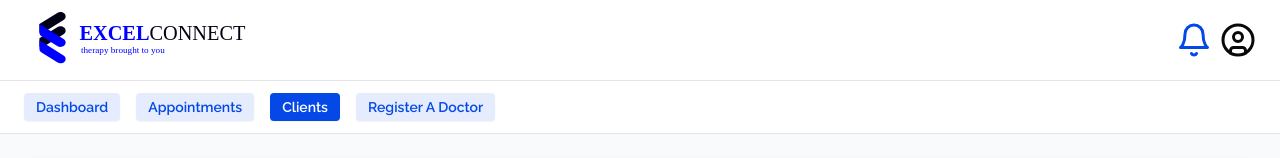
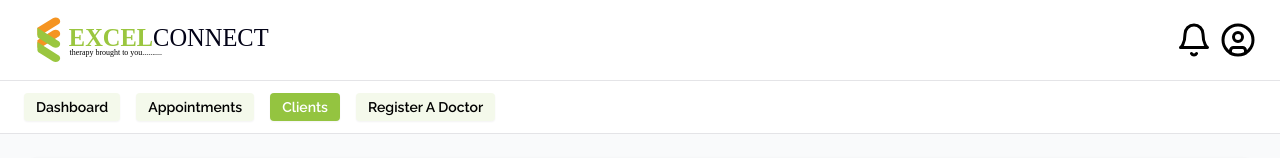
Before and after one commit to AbNAt-Cell/ExcelAid-Admin, a Next.js app: page /admin/clients in a window 1280 px wide. Shown: the top 158 px of the page. Built offline with nearby package versions, Linux system fonts and the light colour scheme; no server answers.

Commit message:
feat(ui): updated site logo and applied new primary color (#9ac63f)

```diff
--- a/app/admin/register-a-doc/page.tsx
+++ b/app/admin/register-a-doc/page.tsx
@@ -182,7 +182,7 @@ export default function RegisterADoctor() {
 
   return (
     <div className="min-h-screen flex flex-col">
-      <div className="flex-1 bg-gray-50 py-8 px-4 sm:px-6 lg:px-8">
+      <div className="flex-1 bg-gray-50 px-4 sm:px-6 lg:px-8">
         <div className="max-w-4xl mx-auto">
           {/* Header */}
           <div className="text-center mb-8">
--- a/app/globals.css
+++ b/app/globals.css
@@ -23,7 +23,7 @@ body {
     --popover-foreground: 240 10% 3.9%;
     --primary: 222 97% 46%;
     --primary-foreground: 0 0% 98%;
-    --secondary: 219 95% 17%;
+    --secondary: 82 53% 51%;
     --secondary-foreground: 0 0% 98%;
     --muted: 240 4.8% 95.9%;
     --muted-foreground: 240 3.8% 46.1%;
--- a/components/AdminHeader.tsx
+++ b/components/AdminHeader.tsx
@@ -60,7 +60,7 @@ const AdminHeader = () => {
             <div className="flex items-center gap-2">
               <DropdownMenu>
                 <DropdownMenuTrigger asChild>
-                  <Button className='text-primary hover:text-primary' asChild variant="ghost" size="icon">
+                  <Button className='text-black hover:text-secondary' asChild variant="ghost" size="icon">
                     <Bell className="h-6 w-6 cursor-pointer" />
                   </Button>
                 </DropdownMenuTrigger>
@@ -75,7 +75,7 @@ const AdminHeader = () => {
               <DropdownMenu>
                 <DropdownMenuTrigger asChild>
                   <Button asChild variant="ghost" size="icon">
-                    <UserCircle className="h-6 w-6 cursor-pointer" />
+                    <UserCircle className="h-6 w-6 cursor-pointer text-black hover:text-secondary" />
                   </Button>
                 </DropdownMenuTrigger>
                 <DropdownMenuContent className="w-56">
@@ -97,7 +97,7 @@ const AdminHeader = () => {
                   </div>
                   <DropdownMenuSeparator />
                   <Link href="/admin/profile">
-                    <DropdownMenuItem className='cursor-pointer text-blue-600 focus:text-blue-600'>
+                    <DropdownMenuItem className='cursor-pointer text-black focus:text-secondary'>
                       <UserCircle className="mr-2 h-4 w-4" />Profile
                     </DropdownMenuItem>
                   </Link>
@@ -113,22 +113,42 @@ const AdminHeader = () => {
         <div className='flex items-center justify-between px-6 py-3'>
           <div className="flex flex-wrap flex-row items-center gap-4">
             <Link href="/admin/dashboard">
-              <Button className={`${isActivePath('dashboard')} font-semibold rounded-sm text-[14px] h-7 w-22`} variant="pill" size="sm">
+              <Button className={`
+                font-semibold rounded-sm text-[14px] h-7 w-22
+                ${isActivePath('dashboard')
+                  ? 'bg-secondary text-black hover:bg-secondary/90'
+                  : 'bg-secondary/10 text-black hover:bg-secondary hover:text-white'}
+                `} variant="pill" size="sm">
                 Dashboard
               </Button>
             </Link>
             <Link href="/admin/appointments">
-              <Button className={`${isActivePath('appointments')} font-semibold rounded-sm text-[14px] h-7 w-22`} variant="pill" size="sm">
+              <Button className={`
+                font-semibold rounded-sm text-[14px] h-7 w-22
+                ${isActivePath('appointments')
+                  ? 'bg-secondary text-white hover:bg-secondary/90'
+                  : 'bg-secondary/10 text-black hover:bg-secondary hover:text-white'}
+                `} variant="pill" size="sm">
                 Appointments
               </Button>
             </Link>
             <Link href="/admin/clients">
-              <Button className={`${isActivePath('clients')} font-semibold rounded-sm text-[14px] h-7 w-22`} variant="pill" size="sm">
+              <Button className={`
+                font-semibold rounded-sm text-[14px] h-7 w-22
+                ${isActivePath('clients')
+                  ? 'bg-secondary text-white hover:bg-secondary/90'
+                  : 'bg-secondary/10 text-black hover:bg-secondary hover:text-white'}
+              `} variant="pill" size="sm">
                 Clients
               </Button>
             </Link>
             <Link href="/admin/register-a-doc">
-              <Button className={`${isActivePath('register-a-doc')} font-semibold rounded-sm text-[14px] h-7 w-22`} variant="pill" size="sm">
+              <Button className={`
+                font-semibold rounded-sm text-[14px] h-7 w-22
+                ${isActivePath('register-a-doc')
+                  ? 'bg-secondary text-white hover:bg-secondary/90'
+                  : 'bg-secondary/10 text-black hover:bg-secondary hover:text-white'}
+              `} variant="pill" size="sm">
                 Register A Doctor
               </Button>
             </Link>
--- a/components/ui/button.tsx
+++ b/components/ui/button.tsx
@@ -20,7 +20,7 @@ const buttonVariants = cva(
         outlineDanger:
           "border border-destructive text-destructive shadow-sm hover:bg-destructive hover:text-destructive-foreground",
         pill:
-          "text-primary bg-primary/10 shadow-sm hover:bg-primary hover:text-white",
+          "text-black bg-secondary/10 shadow-sm hover:bg-secondary hover:text-black",
         secondary:
           "bg-secondary text-secondary-foreground shadow-sm hover:bg-secondary/80",
         ghost: "hover:bg-accent hover:text-accent-foreground",
```
Also changed, not shown: public/images/favicon.svg, public/images/logo.svg.
